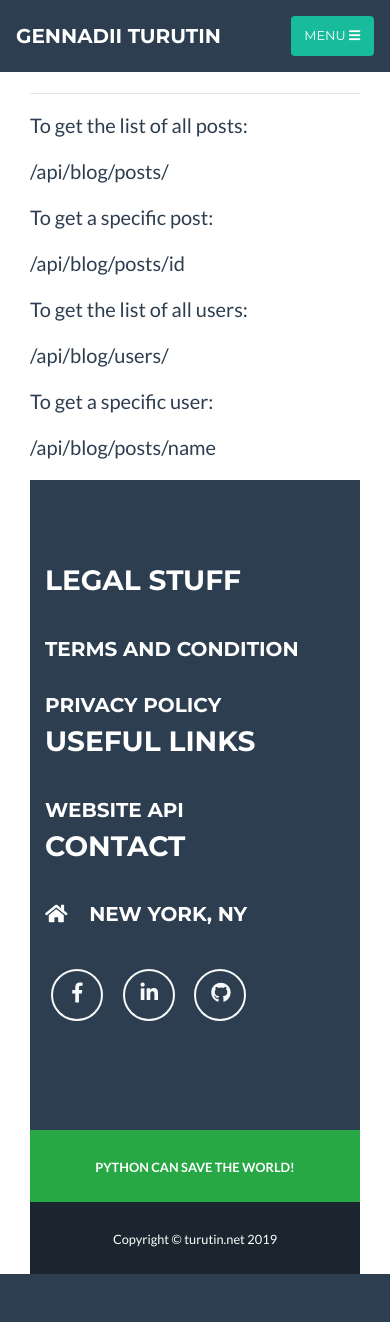
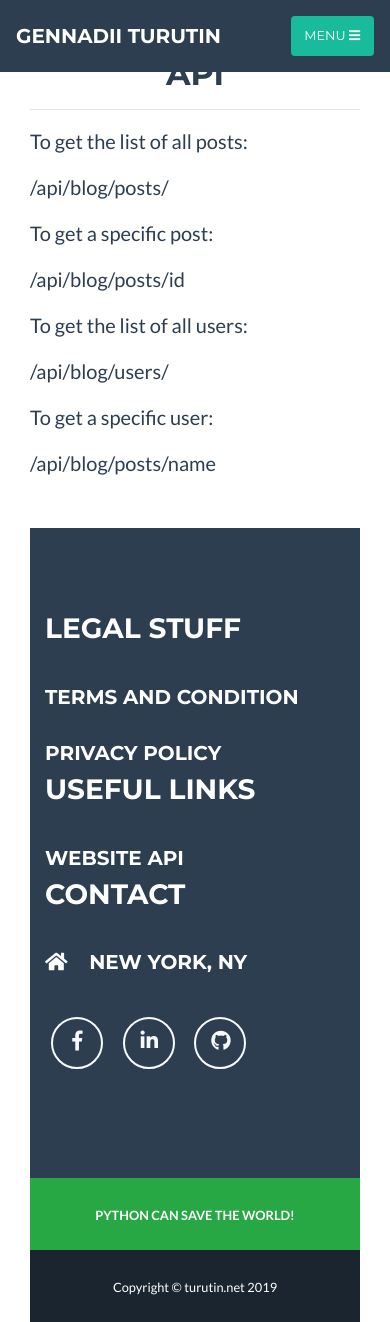
Before and after one commit to GennadiiTurutin/turutin.net, a Flask app: page /blog/api in a window 390 px wide. Before the commit the page ends 1274 px from the top, so only its background shows below. Run offline with Flask 2, Linux system fonts and the light colour scheme; parts of the project's set-up code (start-up, migrations or seed data) failed here and were passed over; some libraries are stand-ins or nearby versions.

Commit message:
Improved interface for mobile phones

```diff
--- a/app/templates/main/api.html
+++ b/app/templates/main/api.html
@@ -26,8 +26,8 @@
 
 
 <!-- Main Content -->
-<div class="container" style="margin-top:10%;">
-    <div class="col-lg-8 col-md-10 mx-auto" style="margin-bottom:5%;">
+<div class="container" style="margin-top:14%;">
+    <div class="col-lg-8 col-md-10 mx-auto" style="margin-bottom:14%;">
           <h2  class="text-center text-uppercase text-secondary">API</h2>
           <hr>
           <p class="lead text-secondary"> To get the list of all posts: </p>
--- a/app/templates/main/contact_me.html
+++ b/app/templates/main/contact_me.html
@@ -24,8 +24,8 @@
   {% block navbar %}
   {% endblock %}
 <!-- Main Content -->
-<div class="container"  style="margin-top:8%;">
-    <div class="col-lg-8 col-md-10 mx-auto" style=" margin-bottom:5%;">
+<div class="container"  style="margin-top:14%;">
+    <div class="col-lg-8 col-md-10 mx-auto" style=" margin-bottom:14%;">
         <h1 class="text-center text-uppercase text-secondary">Contact form</h1>
         <form method="POST" action="">
         {{ form.hidden_tag() }}
--- a/app/templates/main/post.html
+++ b/app/templates/main/post.html
@@ -29,14 +29,14 @@
   {% include "partials/navbar.html" %}
   {% block navbar %}
   {% endblock %}
-  <div class="container" style="margin-top:10%;">
+  <div class="container" style="margin-top:14%;">
     <!-- Flash messages -->
     {% include "partials/flash.html" %}
     {% block flash %}
     {% endblock %}
 
     <!-- Content Description-->
-        <div class="col-lg-8 col-md-10 mx-auto" style=" margin-bottom:5%;">
+        <div class="col-lg-8 col-md-10 mx-auto" style=" margin-bottom:14%;">
           <div style="overflow: hidden;">
           <img src="{{ post.post_image_url }}" alt="Card image cap">
           </div>
--- a/app/templates/main/privacy.html
+++ b/app/templates/main/privacy.html
@@ -25,8 +25,8 @@
   {% endblock %}
 
   <!-- Main Content -->
-  <div class="container" style="margin-top:10%;">
-    <div class="col-lg-8 col-md-10 mx-auto"  style=" margin-bottom:5%;">
+  <div class="container" style="margin-top:14%;">
+    <div class="col-lg-8 col-md-10 mx-auto"  style=" margin-bottom:14%;">
       <h1 class="text-center text-uppercase text-secondary"> Privacy policy</h1>
       <p class="lead text-secondary">turutin.net operates the Website turutin.net, which provides the SERVICE.</p>
 
--- a/app/templates/main/terms.html
+++ b/app/templates/main/terms.html
@@ -24,8 +24,8 @@
   {% block navbar %}
   {% endblock %}
   <!-- Main Content -->
-  <div class="container" style="margin-top:10%;">
-      <div class="col-lg-8 col-md-10 mx-auto" style="margin-bottom:5%;">
+  <div class="container" style="margin-top:14%;">
+      <div class="col-lg-8 col-md-10 mx-auto" style="margin-bottom:14%;">
         <h2 class="text-center text-uppercase text-secondary">
         Terms and Conditions
         </h2>
--- a/app/templates/partials/navbar.html
+++ b/app/templates/partials/navbar.html
@@ -1,4 +1,5 @@
  <!-- Navigation -->
+
   <nav class="navbar navbar-expand-md bg-secondary fixed-top text-uppercase" id="mainNav">
     <div class="container">
       <a class="navbar-brand js-scroll-trigger" href="{{ url_for('main.homepage') }}">
```
